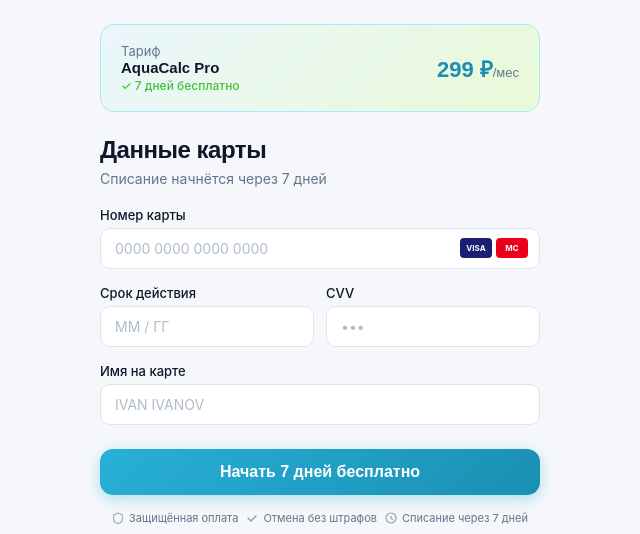
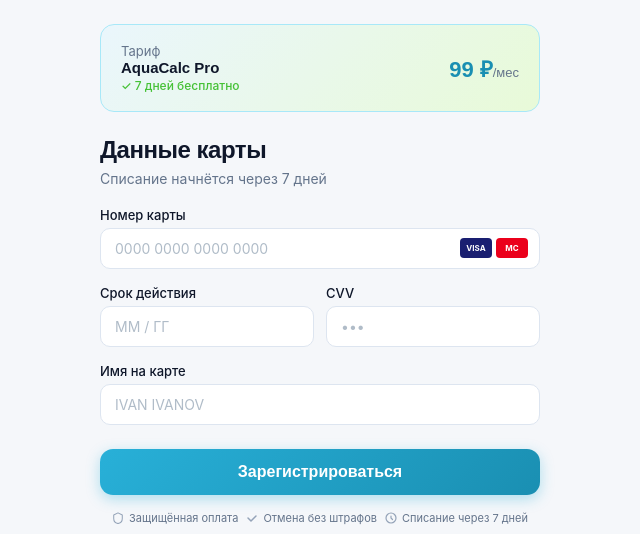
Before and after one commit to ekaterina-kulygina/Aquacalc, a plain HTML site: page register.html in a window 1280 px wide. Both pictures are taken after a click on the button "Продолжить →". Shown: the part 229-763 px from the top of the page, 530-1170 px from the left. Drawn offline with Linux system fonts and the light colour scheme; a web font is replaced by a local one.

Commit message:
Update register.html

```diff
--- a/register.html
+++ b/register.html
@@ -186,7 +186,7 @@
       <div id="form-pay" style="display:none">
         <div class="plan-summary">
           <div><div class="ps-label">Тариф</div><div class="ps-name">AquaCalc Pro</div><div style="font-size:12px;color:var(--green);font-weight:500;margin-top:2px">✓ 7 дней бесплатно</div></div>
-          <div class="ps-price">299 ₽<span style="font-size:13px;font-weight:400;color:var(--muted)">/мес</span></div>
+          <div class="ps-price">99 ₽<span style="font-size:13px;font-weight:400;color:var(--muted)">/мес</span></div>
         </div>
         <div class="form-title">Данные карты</div>
         <div class="form-sub" style="margin-bottom:20px">Списание начнётся через 7 дней</div>
@@ -214,7 +214,7 @@
           <label class="flbl">Имя на карте</label>
           <input class="finput" type="text" placeholder="IVAN IVANOV">
         </div>
-        <button class="btn-submit">Начать 7 дней бесплатно</button>
+        <button class="btn-submit">Зарегистрироваться</button>
         <div class="secure-badges">
           <div class="secure-badge"><svg width="12" height="12" viewBox="0 0 14 14" fill="none"><path d="M7 1L2 3.5v4c0 2.8 2.1 5.4 5 6 2.9-.6 5-3.2 5-6v-4L7 1z" stroke="#94A3B8" stroke-width="1.2" stroke-linejoin="round"/></svg>Защищённая оплата</div>
           <div class="secure-badge"><svg width="12" height="12" viewBox="0 0 12 12" fill="none"><path d="M2 6l3 3 5-5" stroke="#94A3B8" stroke-width="1.5" stroke-linecap="round" stroke-linejoin="round"/></svg>Отмена без штрафов</div>
@@ -281,7 +281,7 @@
         <div class="field" style="margin-bottom:0"><label class="flbl">Срок</label><input class="finput" type="text" placeholder="ММ / ГГ"></div>
         <div class="field" style="margin-bottom:0"><label class="flbl">CVV</label><input class="finput" type="text" placeholder="•••"></div>
       </div>
-      <button class="btn-submit" style="margin-top:20px;background-size:cover">Рассчитать  </button>
+      <button class="btn-submit" style="margin-top:20px;background-size:cover">Зарегистрироваться  </button>
       <div class="secure-badges" style="margin-top:14px">
         <div class="secure-badge"><svg width="12" height="12" viewBox="0 0 14 14" fill="none"><path d="M7 1L2 3.5v4c0 2.8 2.1 5.4 5 6 2.9-.6 5-3.2 5-6v-4L7 1z" stroke="#94A3B8" stroke-width="1.2" stroke-linejoin="round"/></svg>Защищённая оплата</div>
         <div class="secure-badge"><svg width="12" height="12" viewBox="0 0 12 12" fill="none"><path d="M2 6l3 3 5-5" stroke="#94A3B8" stroke-width="1.5" stroke-linecap="round" stroke-linejoin="round"/></svg>Отмена в любой момент</div>
```
